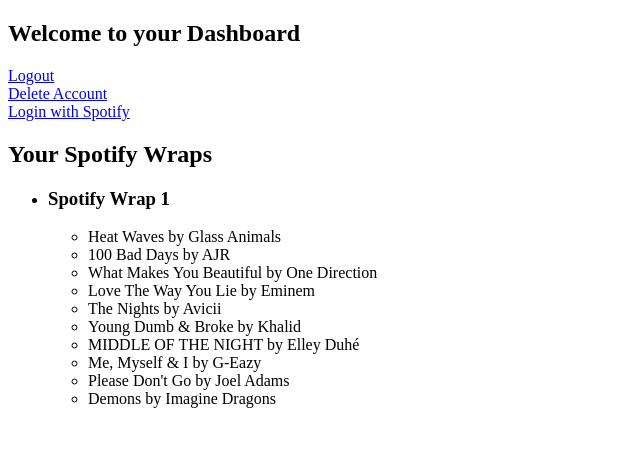
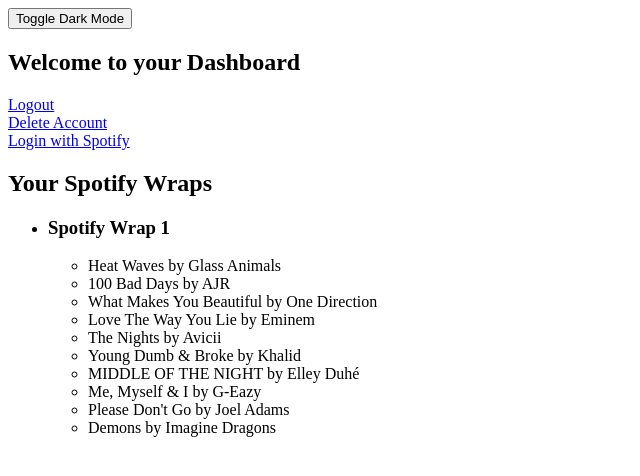
Before and after one commit to CS2340-Team-36/spotify_wrapper, a Django app: page /accounts/dashboard/ in a window 1280 px wide. Shown: the top 476 px of the page, without its empty margins (0-640 px from the left). Run offline with Django 5.2, Linux system fonts and the light colour scheme; a user stored in the database is signed in; data comes from the database, SQL or seed files in the repository; both versions use the stored data as it was after the commit.

Commit message:
toggle button for dark mode works

```diff
--- a/accounts/templates/accounts/dashboard.html
+++ b/accounts/templates/accounts/dashboard.html
@@ -1,9 +1,13 @@
+{% load static %}
+
 <!DOCTYPE html>
 <html>
 <head>
     <title>Dashboard</title>
+    <link rel="stylesheet" href="{% static 'css/light-theme.css' %}" id="theme-stylesheet">
 </head>
 <body>
+    <button id="toggle-theme">Toggle Dark Mode</button>
     <h2>Welcome to your Dashboard</h2>
     <a href="{% url 'logout' %}">Logout</a>
     <br>
@@ -28,5 +32,22 @@
     {% else %}
         <p>No Spotify wraps saved yet.</p>
     {% endif %}
+
+    <script>
+    document.addEventListener("DOMContentLoaded", function () {
+        const themeToggleButton = document.getElementById('toggle-theme');
+        const themeStylesheet = document.getElementById('theme-stylesheet');
+
+        themeToggleButton.addEventListener('click', () => {
+            const currentTheme = themeStylesheet.getAttribute('href');
+
+            if (currentTheme === '{% static "css/light-theme.css" %}') {
+                themeStylesheet.setAttribute('href', '{% static "css/dark-theme.css" %}');
+            } else {
+                themeStylesheet.setAttribute('href', '{% static "css/light-theme.css" %}');
+            }
+        });
+    });
+    </script>
 </body>
 </html>
--- /dev/null
+++ b/static/css/dark-theme.css
@@ -0,0 +1,4 @@
+body {
+    background-color: #121212;
+    color: white;
+}
--- /dev/null
+++ b/static/css/light-theme.css
@@ -0,0 +1,4 @@
+body {
+    background-color: white;
+    color: black;
+}
```
Also changed, not shown: Spotify/settings.py (+7 -0 lines), db.sqlite3, 1 other file.
